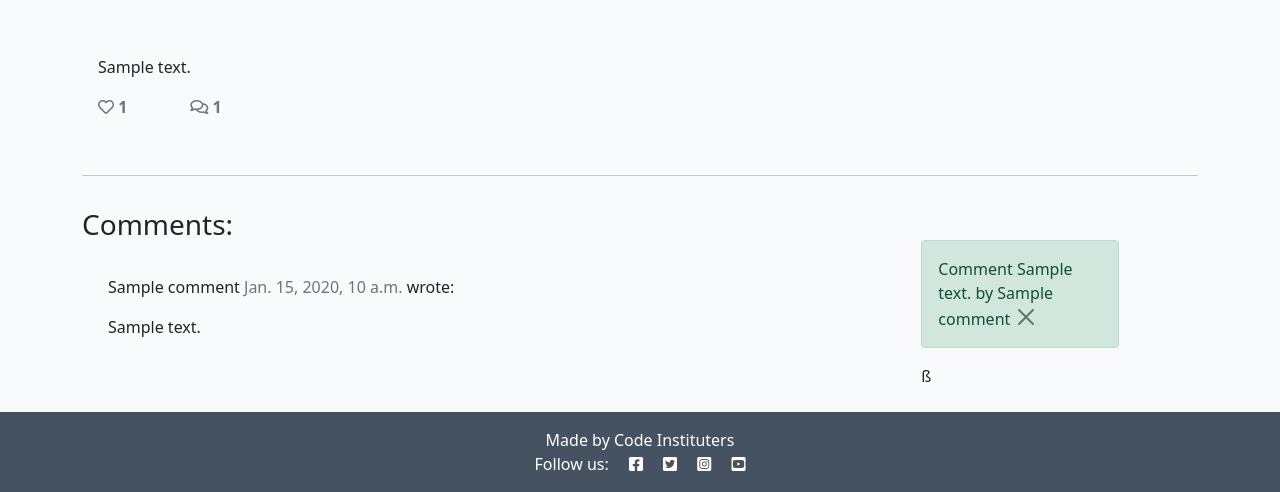
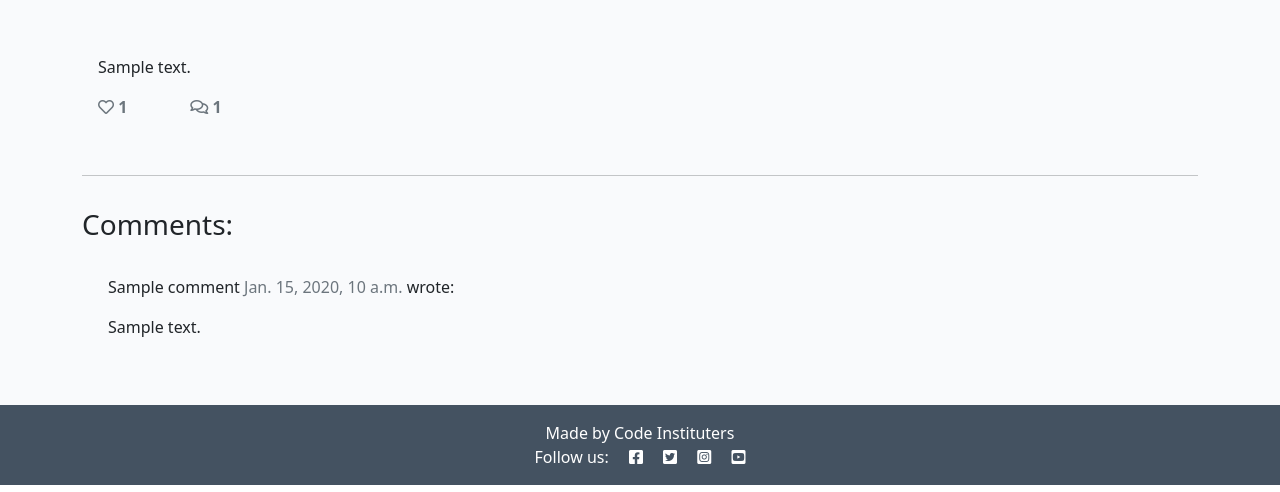
Before and after one commit to EJDiamond/Django-Blog, a Django app: a page that uses templates/post_detail.html in a window 1280 px wide. Shown: the part 317-809 px from the top of the page. Run offline with Django 3.2, Linux system fonts and the light colour scheme; tables that the repository leaves empty hold one stand-in row (values such as "Sample post"); one stand-in notice (Sample message) is shown; some libraries are stand-ins or nearby versions.

```diff
--- a/templates/post_detail.html
+++ b/templates/post_detail.html
@@ -119,19 +119,6 @@
                 {% endif %}
                 {% endif %}
             </div>
-            <div class="container">
-                <div class="row">
-                    <div class="col-md-8 offset-md-2">
-                        {% for comment in comments %}
-                        <div class="alert {{ message.tags }} alert-success fade show" id="msg" role="alert">
-                            {{ comment | safe }}
-                            <button type="button" class="btn-close" data-bs-dismiss="alert" aria-label="Close"></button>
-                        </div>
-                        ß
-                        {% endfor %}
-                    </div>
-                </div>
-            </div>
         </div>
     </div>
 </div>
```
